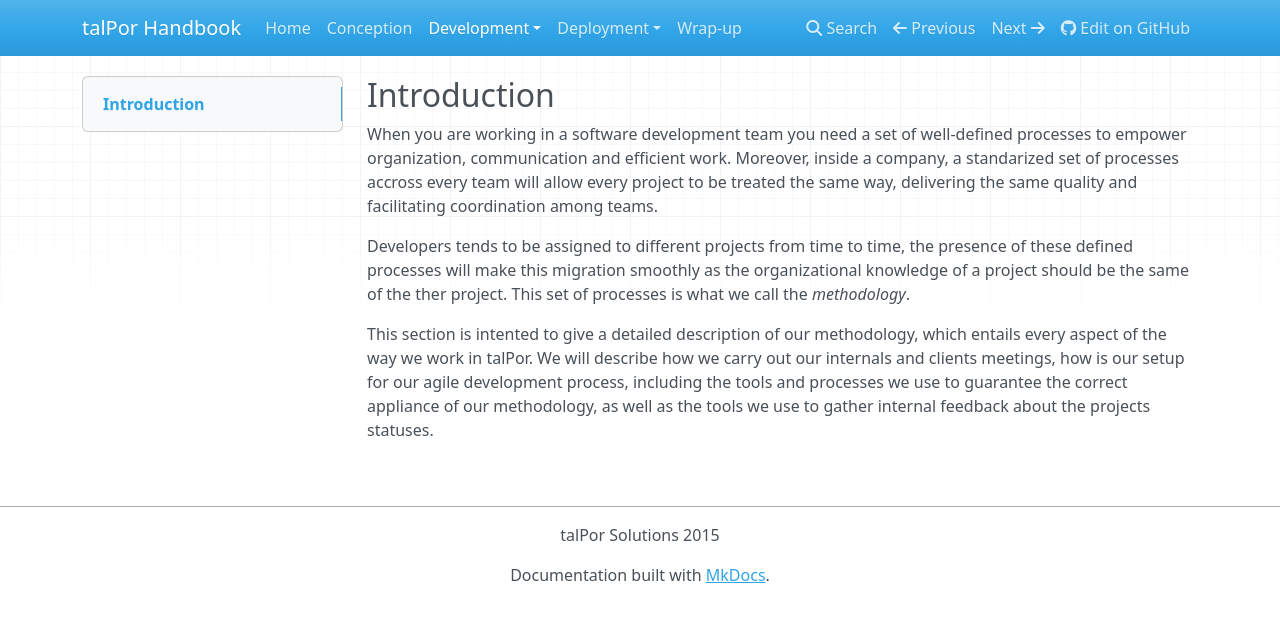
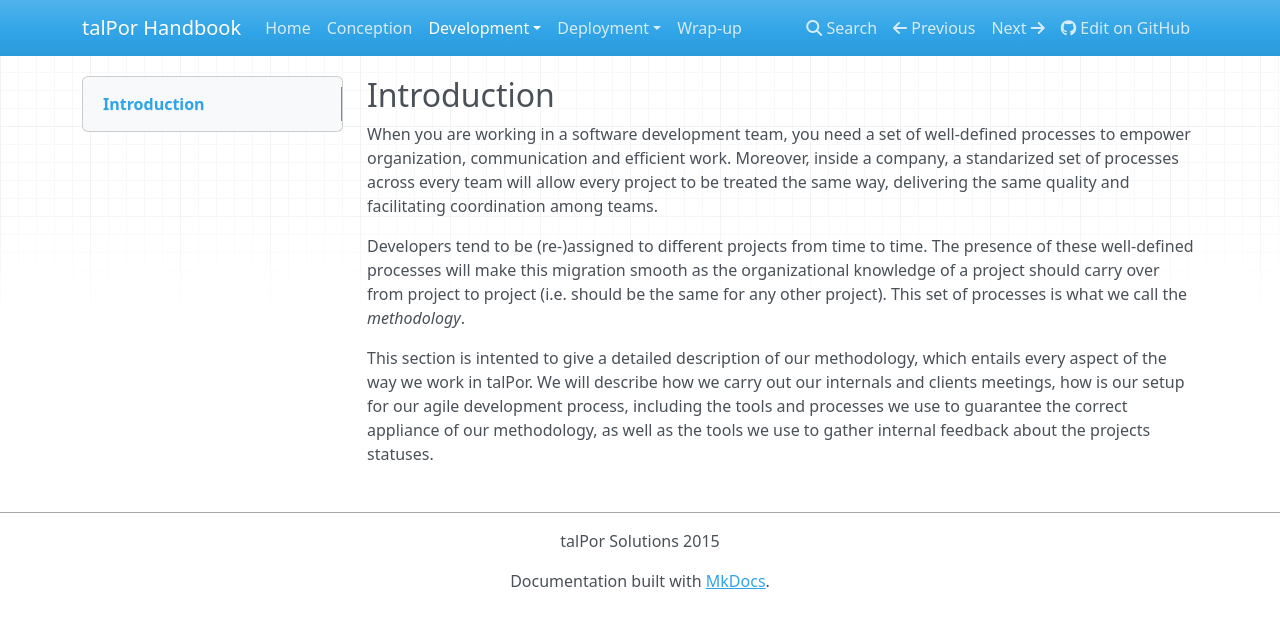
Before and after one commit to talpor/talpor-dev-handbook, an MkDocs documentation site: the page built from docs/development/methodology/index.md, in a window 1280 px wide. Shown: the top 628 px of the page. Built offline with MkDocs 1.6.1, drawn with Linux system fonts in a browser that asks for light colours; nearby versions of some CDN libraries; old or Windows-style settings are respelled for this version of MkDocs.

Commit message:
Some general fixes on the index.md

```diff
--- a/docs/development/methodology/index.md
+++ b/docs/development/methodology/index.md
@@ -1,18 +1,18 @@
-##Introduction
+## Introduction
 
-When you are working in a software development team you need a set of
+When you are working in a software development team, you need a set of
 well-defined processes to empower organization, communication and
 efficient work. Moreover, inside a company, a standarized set of
-processes accross every team will allow every project to be treated
-the same way, delivering the same quality and facilitating
-coordination among teams.
+processes across every team will allow every project to be treated the
+same way, delivering the same quality and facilitating coordination
+among teams.
 
-Developers tends to be assigned to different projects from time to
-time, the presence of these defined processes will make this migration
-smoothly as the organizational knowledge of a project should be the
-same of the ther project. This set of processes is what we call the
+Developers tend to be (re-)assigned to different projects from time to
+time. The presence of these well-defined processes will make this
+migration smooth as the organizational knowledge of a project should
+carry over from project to project (i.e. should be the same for any
+other project). This set of processes is what we call the
 *methodology*.
-
 
 This section is intented to give a detailed description of our
 methodology, which entails every aspect of the way we work in
```
